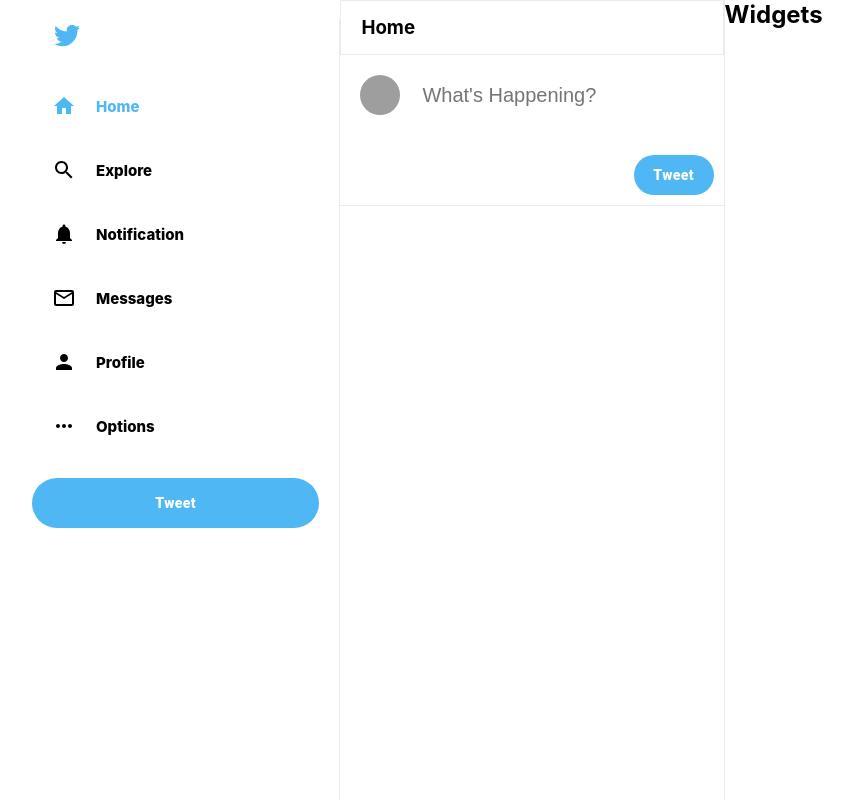
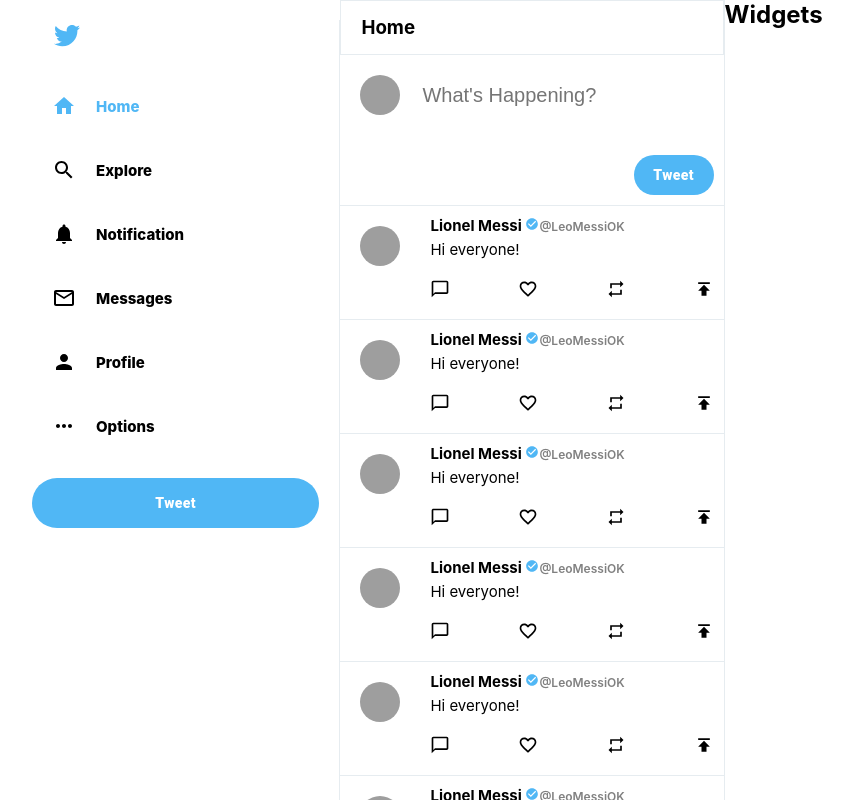
Before and after one commit to MaxiAlbarran/twitter-clone, a React (Create React App) app: page / in a window 1280 px wide. Shown: the whole page, without its empty margins (128-981 px from the left). Built offline with nearby package versions, Linux system fonts and the light colour scheme; grey boxes are pictures that could not be loaded.

Commit message:
Functional Post component added to Feed

```diff
--- a/src/Feed.js
+++ b/src/Feed.js
@@ -1,5 +1,7 @@
 import React from 'react';
 import './Feed.css'
+
+import Post from './Post';
 import TweetBox from './TweetBox';
 
 function Feed() {
@@ -12,6 +14,18 @@
 
       {/* TweetBox */}
       <TweetBox />
+
+
+
+      {/* Posts */}
+      <Post />
+      <Post />
+      <Post />
+      <Post />
+      <Post />
+      <Post />
+      <Post />
+      <Post />
     </div>
   );
 }
--- /dev/null
+++ b/src/Post.css
@@ -0,0 +1,43 @@
+.post {
+  display: flex;
+  align-items: flex-start;
+  border-bottom: 1px solid var(--background);
+  padding-bottom: 10px;
+}
+
+.post--body {
+  flex: 1;
+  padding: 10px;
+}
+
+
+.post--footer {
+  display: flex;
+  justify-content: space-between;
+  margin-top: 20px;
+}
+
+.post--headerDescription {
+  margin-bottom: 10px;
+  font-size: 15px;
+}
+
+.post--headerText > h3 {
+  font-size: 15px;
+  margin-bottom: 5px;
+}
+
+.post--badge {
+  font-size: 14px !important;
+  color: var(--color) !important;
+}
+
+.post--headerSpecial {
+  font-weight: 600;
+  font-size: 12px;
+  color: gray;
+}
+
+.post--avatar {
+  padding: 20px;
+}
--- /dev/null
+++ b/src/Post.js
@@ -0,0 +1,46 @@
+import { Avatar } from '@material-ui/core';
+import React from 'react';
+import './Post.css';
+
+import CheckCircleIcon from '@material-ui/icons/CheckCircle';
+import ChatBubbleOutlineIcon from '@material-ui/icons/ChatBubbleOutline';
+import RepeatIcon from '@material-ui/icons/Repeat';
+import FavoriteBorderIcon from '@material-ui/icons/FavoriteBorder';
+import PublishIcon from '@material-ui/icons/Publish';
+
+function Post({ displayName, username, verified, text, avatar, image }) {
+  return (
+    <div className='post'>
+      <div className='post--avatar'>
+        <Avatar
+          src='https://encrypted-tbn0.gstatic.com/images?q=tbn:ANd9GcTdWK_Pz64mX0CrnlzUC6tQiS1qfRoG3jd0gg&usqp=CAU'
+          alt='Lionel Messi'
+        />
+      </div>
+      <div className='post--body'>
+        <div className='post--header'>
+          <div className='post--headerText'>
+            <h3>
+              Lionel Messi {''}{' '}
+              <span className='post--headerSpecial'>
+                <CheckCircleIcon className='post--badge' />
+                @LeoMessiOK
+              </span>{' '}
+            </h3>
+          </div>
+        </div>
+        <div className='post--headerDescription'>
+          <p>Hi everyone!</p>
+        </div>
+        <div className='post--footer'>
+          <ChatBubbleOutlineIcon fontSize='small' />
+          <FavoriteBorderIcon fontSize='small' />
+          <RepeatIcon fontSize='small' />
+          <PublishIcon fontSize='small' />
+        </div>
+      </div>
+    </div>
+  );
+}
+
+export default Post;
```
